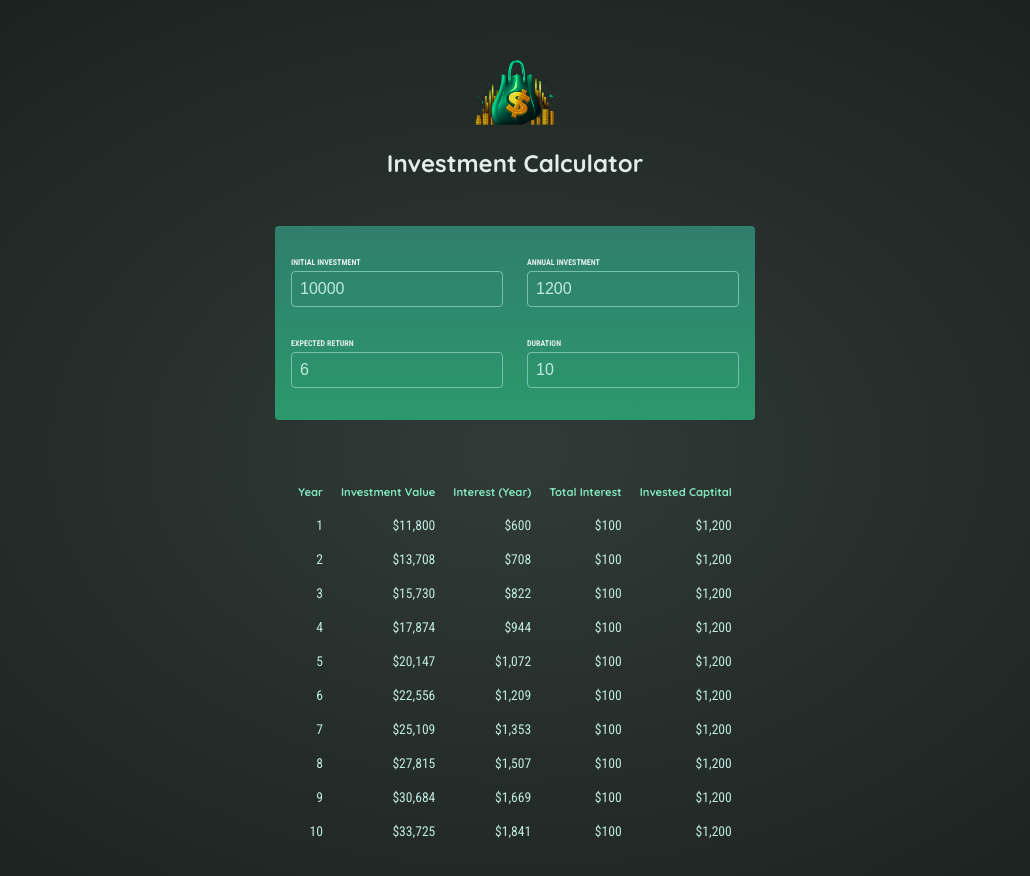
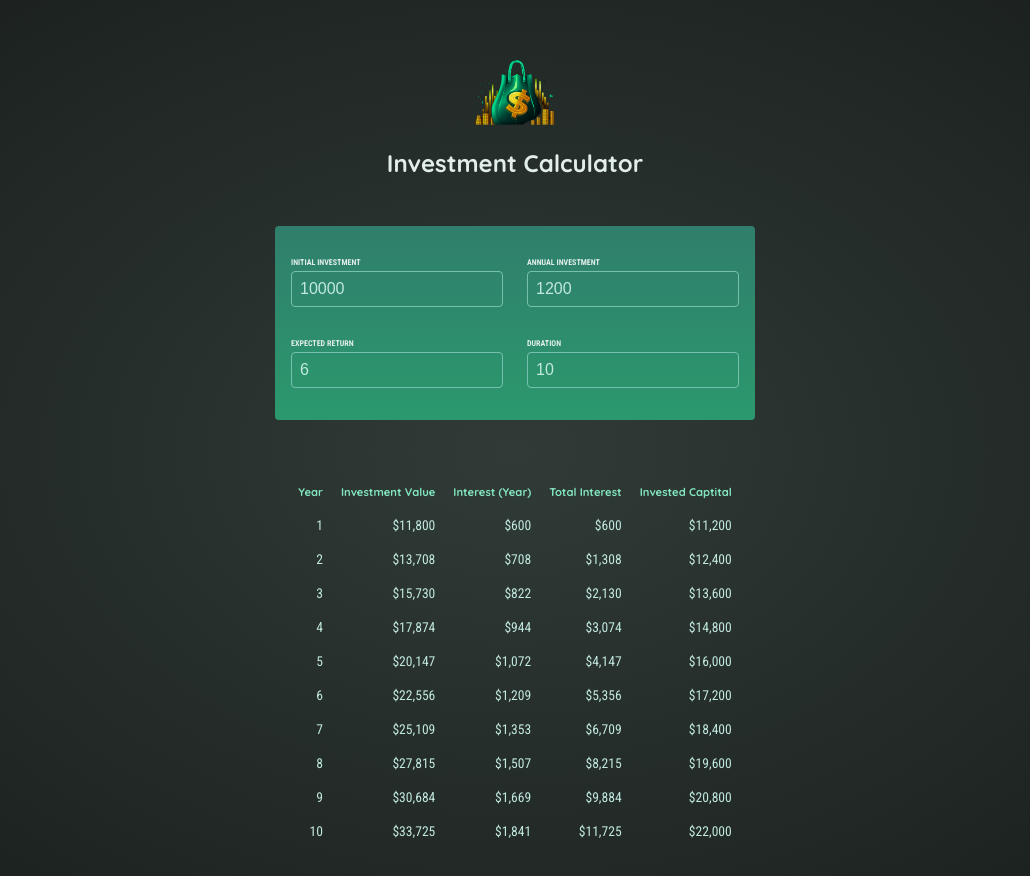
Before and after one commit to utpeti/Investment_Calculator, a React (Vite) app: page / in a window 1280 px wide. Shown: the top 876 px of the page, without its empty margins (125-1155 px from the left). Built offline with nearby package versions, Linux system fonts and the light colour scheme.

Commit message:
all values are computed correctly

```diff
--- a/src/App.jsx
+++ b/src/App.jsx
@@ -2,7 +2,6 @@ import { useState } from "react";
 import Header from "./components/Header";
 import InputSection from "./components/InputSection";
 import Table from "./components/Table";
-import { calculateInvestmentResults } from "./util/investment";
 
 function App() {
   const [investmentValues, setInvestmentValues] = useState({
@@ -15,7 +14,7 @@ function App() {
   function handleChange(event, valueType) {
     setInvestmentValues({
       ...investmentValues,
-      [`${valueType}`]: event.target.value,
+      [`${valueType}`]: +event.target.value,
     });
   }
 
--- a/src/components/Table.jsx
+++ b/src/components/Table.jsx
@@ -2,6 +2,8 @@ import { calculateInvestmentResults, formatter } from "../util/investment";
 
 export default function Table({ headers, values }) {
   const rows = calculateInvestmentResults(values);
+  const initialInvestment =
+    rows[0].valueEndOfYear - rows[0].interest - rows[0].annualInvestment;
 
   return (
     <table id="result">
@@ -14,15 +16,22 @@ export default function Table({ headers, values }) {
       </thead>
       {
         <tbody>
-          {rows.map((row) => (
-            <tr key={row.year}>
-              <td>{row.year}</td>
-              <td>{formatter.format(row.valueEndOfYear)}</td>
-              <td>{formatter.format(row.interest)}</td>
-              <td>{formatter.format(100)}</td>
-              <td>{formatter.format(row.annualInvestment)}</td>
-            </tr>
-          ))}
+          {rows.map((row) => {
+            const totalInterest =
+              row.valueEndOfYear -
+              row.annualInvestment * row.year -
+              initialInvestment;
+            const totalAmountInvestment = row.valueEndOfYear - totalInterest;
+            return (
+              <tr key={row.year}>
+                <td>{row.year}</td>
+                <td>{formatter.format(row.valueEndOfYear)}</td>
+                <td>{formatter.format(row.interest)}</td>
+                <td>{formatter.format(totalInterest)}</td>
+                <td>{formatter.format(totalAmountInvestment)}</td>
+              </tr>
+            );
+          })}
         </tbody>
       }
     </table>
```
